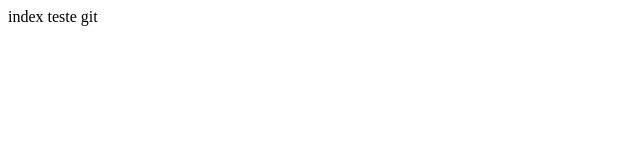
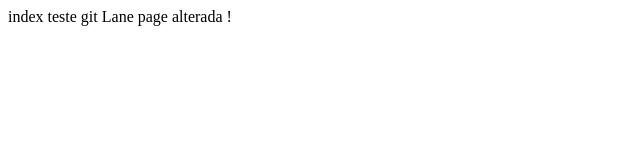
Before and after one commit to pequenoHamburgue/testeComandoGit, a plain HTML site: page index.html in a window 1280 px wide. Shown: the whole page, without its empty margins (0-640 px from the left). Drawn offline with Linux system fonts and the light colour scheme.

Commit message:
salvando alteracao

```diff
--- a/index.html
+++ b/index.html
@@ -8,5 +8,6 @@
 </head>
 <body>
     index teste git
+    Lane page alterada !
 </body>
 </html>
```
